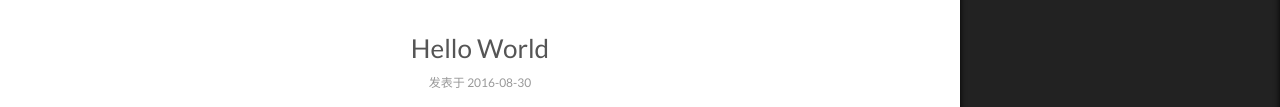
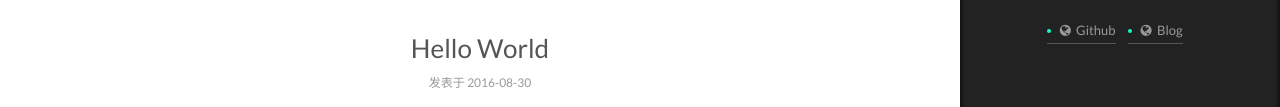
Before and after one commit to legold/legold.github.io, a plain HTML site: page 2016/08/30/hello-world/index.html in a window 1280 px wide. Both pictures are taken after a click on the item "站点概览". Shown: the part 312-419 px from the top of the page. Drawn offline with Linux system fonts and the light colour scheme.

Commit message:
Site updated: 2016-08-31 14:10:56

```diff
--- a/2016/08/30/hello-world/index.html
+++ b/2016/08/30/hello-world/index.html
@@ -398,6 +398,26 @@ Quick">
 
         <div class="links-of-author motion-element">
 
+
+              <span class="links-of-author-item">
+                <a href="https://github.com/legold" target="_blank" title="Github">
+
+                    <i class="fa fa-fw fa-globe"></i>
+
+                  Github
+                </a>
+              </span>
+
+              <span class="links-of-author-item">
+                <a href="http://www.cnblogs.com/hl-520" target="_blank" title="Blog">
+
+                    <i class="fa fa-fw fa-globe"></i>
+
+                  Blog
+                </a>
+              </span>
+
+
         </div>
 
 
--- a/css/main.css
+++ b/css/main.css
@@ -1548,7 +1548,7 @@ pre .javascript .function {
   width: 4px;
   height: 4px;
   border-radius: 50%;
-  background: #98ffff;
+  background: #17fac8;
 }
 .links-of-blogroll {
   font-size: 13px;
```
Also changed, not shown: README.html (+20 -0 lines), about/index.html (+20 -0 lines), archives/2016/08/index.html (+20 -0 lines), archives/2016/index.html (+20 -0 lines), archives/index.html (+20 -0 lines), index.html (+20 -0 lines), tags/index.html (+20 -0 lines).
